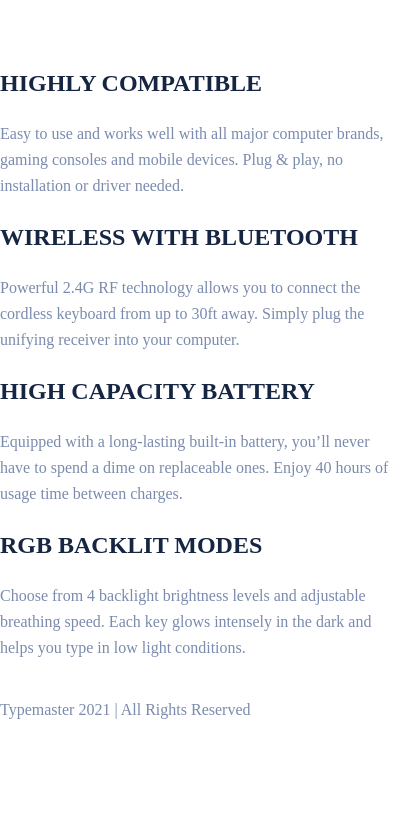
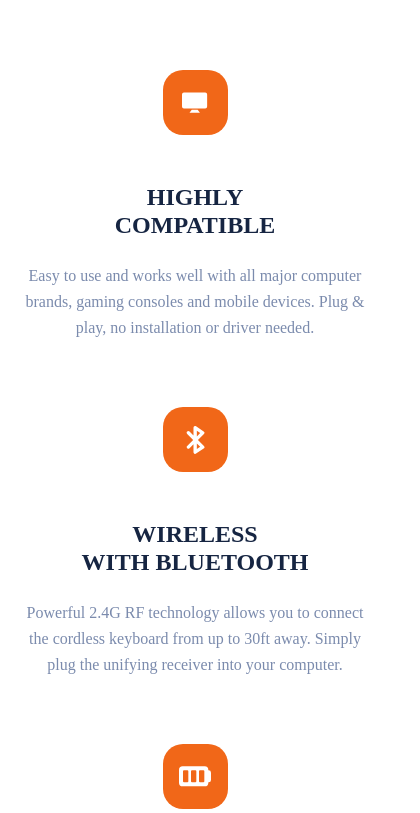
Before and after one commit to Guin-/typemaster-prelaunch, a plain HTML site: page src/index.html in a window 390 px wide. Shown: the part 1332-2145 px from the top of the page, 420 px wide, since content can reach past the window. Before the commit the page ends 2055 px from the top, so only its background shows below. Drawn offline with Linux system fonts and the light colour scheme.

Commit message:
mobile product details section

```diff
--- a/src/index.html
+++ b/src/index.html
@@ -47,30 +47,50 @@
         </div>
       </section>
       <section class="product-features">
-        <h3>Highly compatible</h3>
+        <div class="product-feature">
+          <div class="icon-container">
+            <img src="./assets/shared/icon-compatible.svg" alt="compatible icon">
+          </div>
+          <h3>Highly <br>compatible</h3>
           <p>
             Easy to use and works well with all major computer brands, gaming consoles and mobile devices.
             Plug & play, no installation or driver needed.
           </p>
-        <h3>Wireless with bluetooth</h3>
+        </div>
+        <div class="product-feature">
+          <div class="icon-container">
+            <img src="./assets/shared/icon-bluetooth.svg" alt="bluetooth icon">
+          </div>
+          <h3>Wireless <br>with bluetooth</h3>
           <p>
             Powerful 2.4G RF technology allows you to connect the cordless keyboard from up to 30ft away.
             Simply plug the unifying receiver into your computer.
           </p>
-        <h3>High capacity battery</h3>
+        </div>
+        <div class="product-feature">
+          <div class="icon-container">
+            <img src="./assets/shared/icon-battery.svg" alt="battert icon">
+          </div>
+          <h3>High capacity <br>battery</h3>
           <p>
             Equipped with a long-lasting built-in battery, you’ll never have to spend a dime on replaceable ones.
             Enjoy 40 hours of usage time between charges.
           </p>
-        <h3>RGB backlit modes</h3>
+        </div>
+        <div class="product-feature">
+          <div class="icon-container">
+            <img src="./assets/shared/icon-light.svg" alt="light icon">
+          </div>
+          <h3>RGB backlit <br>modes</h3>
           <p>
             Choose from 4 backlight brightness levels and adjustable breathing speed. Each key glows intensely in the dark and helps
             you type in low light conditions.
           </p>
+        </div>
       </section>
     </main>
     <footer>
-      Typemaster 2021 | All Rights Reserved
+      <div><span class="footer-span">Typemaster 2021 </span>| All Rights Reserved</div>
     </footer>
   </div>
 </body>
--- a/src/main.css
+++ b/src/main.css
@@ -144,7 +144,6 @@ nav {
     background-position: center;
     background-size: cover;
     height: 331px;
-    width: 372px;
     position: relative;
     left: 24px;
     margin-top: 2em;
@@ -195,3 +194,44 @@ nav {
 .product-description {
     margin: 24px auto;
 }
+
+/* PRODUCT FEATURES DETAIL SECTION */
+
+.product-features {
+    display: flex;
+    flex-direction: column;
+    justify-content: center;
+    align-items: center;
+}
+
+.product-feature {
+    display: flex;
+    flex-direction: column;
+    justify-content: center;
+    align-items: center;
+    text-align: center;
+    padding: 25px;
+}
+
+.product-feature p {
+    margin-block-start: 0em;
+}
+
+.icon-container {
+    height: 65px;
+    width: 65px;
+    background-color: var(--dark-orange);
+    border-radius: 20px;
+    display: flex;
+    justify-content: center;
+    align-items: center;
+    margin-bottom: 24px;
+}
+
+footer {
+    margin: 50px;
+}
+
+.footer-span {
+    font-weigh: bold;
+}
```
Lines whose indentation alone changed are shown as unchanged.
